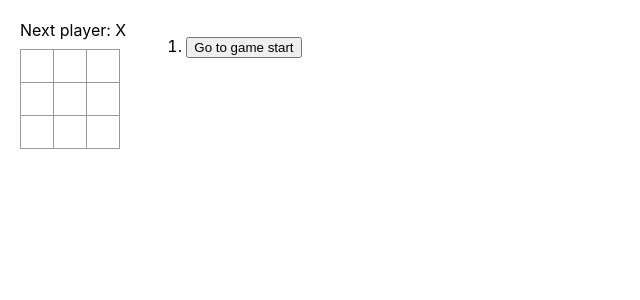
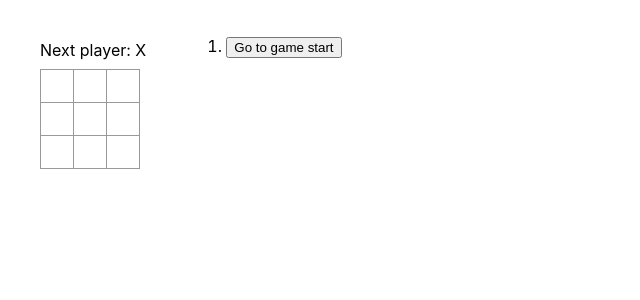
Before and after one commit to kyavichev/ReactTypeScript, a React (Create React App) app in the folder tic-tac-toe/: page / in a window 1280 px wide. Shown: the top 300 px of the page, without its empty margins (0-640 px from the left). Built offline with nearby package versions, Linux system fonts and the light colour scheme.

Commit message:
Minor tweaks

```diff
--- a/tic-tac-toe/src/Board.tsx
+++ b/tic-tac-toe/src/Board.tsx
@@ -64,8 +64,6 @@ export default function Board({ xIsNext, squares, onPlay } : BoardProps) {
 
 		const nextSquares = squares.slice();
 		nextSquares[i] = xIsNext ? "X" : "O";
-		// setSquares(nextSquares);
-		// setXIsNext(!xIsNext);
 
 		updateGameState(squares);
 
--- a/tic-tac-toe/src/Game.tsx
+++ b/tic-tac-toe/src/Game.tsx
@@ -1,10 +1,14 @@
 
 import React from 'react';
-import { useState } from 'react';
+import { useState, useEffect } from 'react';
 import Board from './Board';
 
 
 export default function Game() {
+
+	useEffect(() => {
+		document.title = "Tic Tac Toe"
+	 }, []);
 
 	const [history, setHistory] = useState<Array<Array<string | null>>>([Array(9).fill(null)]);
 	const [currentMove, setCurrentMove] = useState<number>(0);
--- a/tic-tac-toe/src/Square.tsx
+++ b/tic-tac-toe/src/Square.tsx
@@ -1,3 +1,5 @@
+
+import { useState } from 'react';
 
 type SquareProps = {
 	value: string | null;
@@ -6,6 +8,18 @@ type SquareProps = {
 
 export default function Square({value, onSquareClick} : SquareProps) {
 
-	return <button className="square" onClick={onSquareClick}>{value}</button>;
+	const [isHighlighted, setIsHighlighted] = useState<boolean>(false);
+
+	return <button
+		className="square"
+		onClick={onSquareClick}
+		style={{
+			backgroundColor: isHighlighted ? '#b8f6f1' : 'transparent',
+		}}
+		onMouseEnter={() => setIsHighlighted(true)}
+      	onMouseLeave={() => setIsHighlighted(false)}
+	>
+		{value}
+	</button>;
 
 }
--- a/tic-tac-toe/src/index.css
+++ b/tic-tac-toe/src/index.css
@@ -74,11 +74,16 @@ ul {
 .status {
   margin-bottom: 10px;
 }
+
 .game {
   display: flex;
   flex-direction: row;
 }
 
+.game-board {
+  margin: 20px;
+}
+
 .game-info {
   margin-left: 20px;
 }
```
